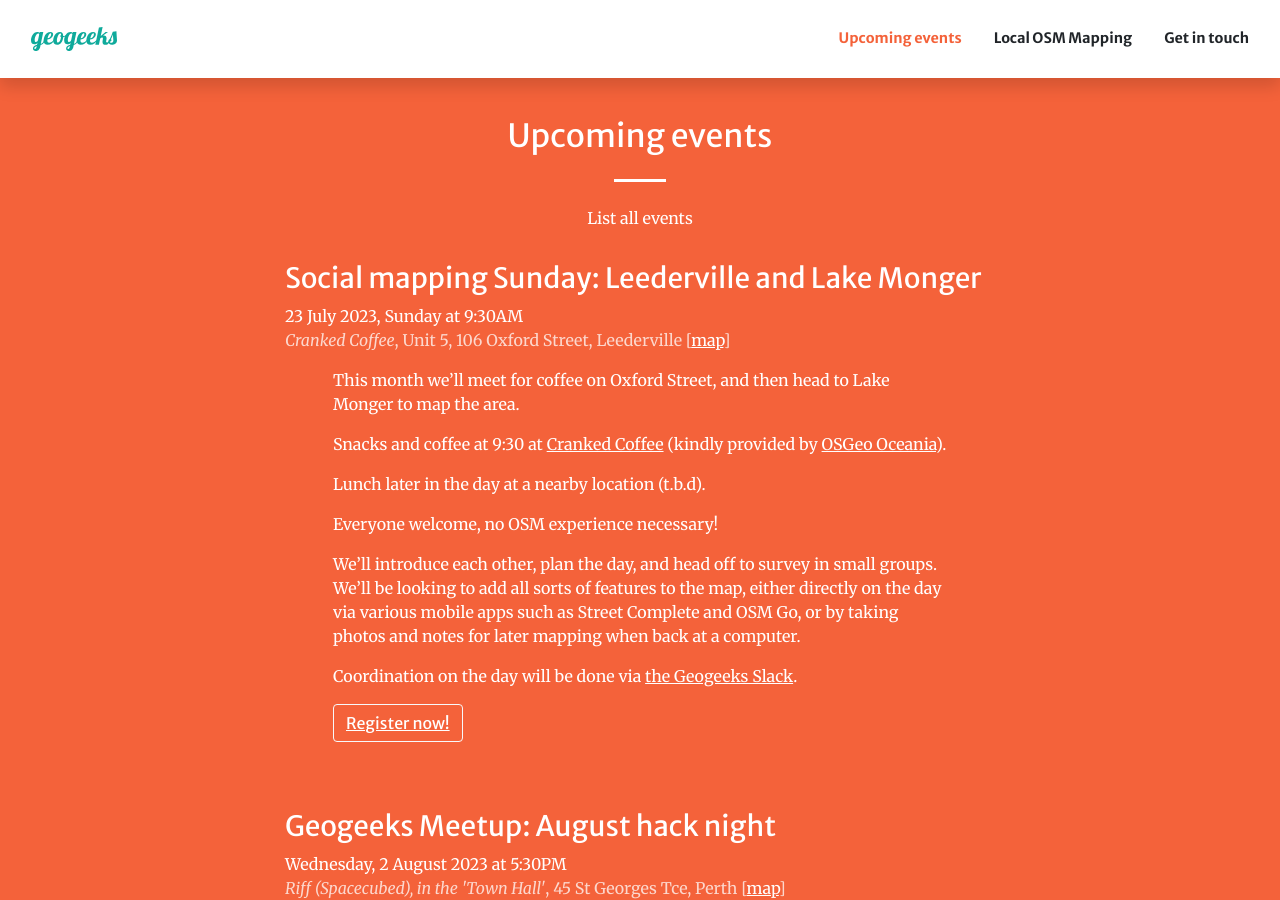
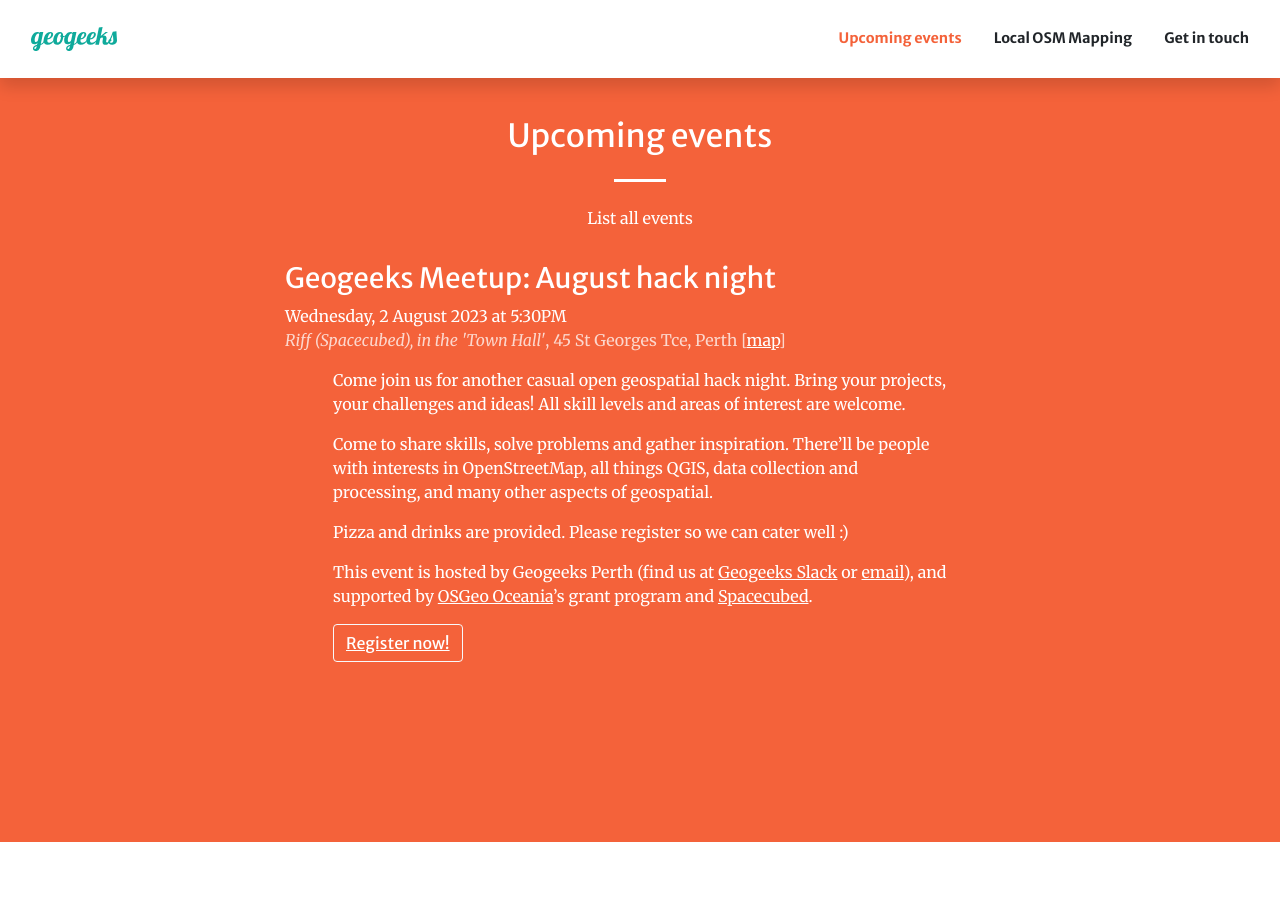
Before and after one commit to geogeeks-au/geogeeks-au.github.io, a Jekyll site: the page built from index.md, in a window 1280 px wide and 900 px high, scrolled down 911 px. Built offline with Jekyll 4.4.1, drawn with Linux system fonts in a browser that asks for light colours; comment, search, counter and statistics services are not loaded; part of the change alters nothing that is shown.

```diff
--- a/2023/0723_osm-leederville.md
+++ b/2023/0723_osm-leederville.md
@@ -9,7 +9,8 @@ location:
     latitude: -31.93825
     longitude: 115.84151
 registration_url: https://osmcal.org/event/2209/
-homepage: true
+homepage: false
+commons_category: Geogeeks 2023-07-23
 ---
 
 This month we'll meet for coffee on Oxford Street, and then head to Lake Monger to map the area.
```
